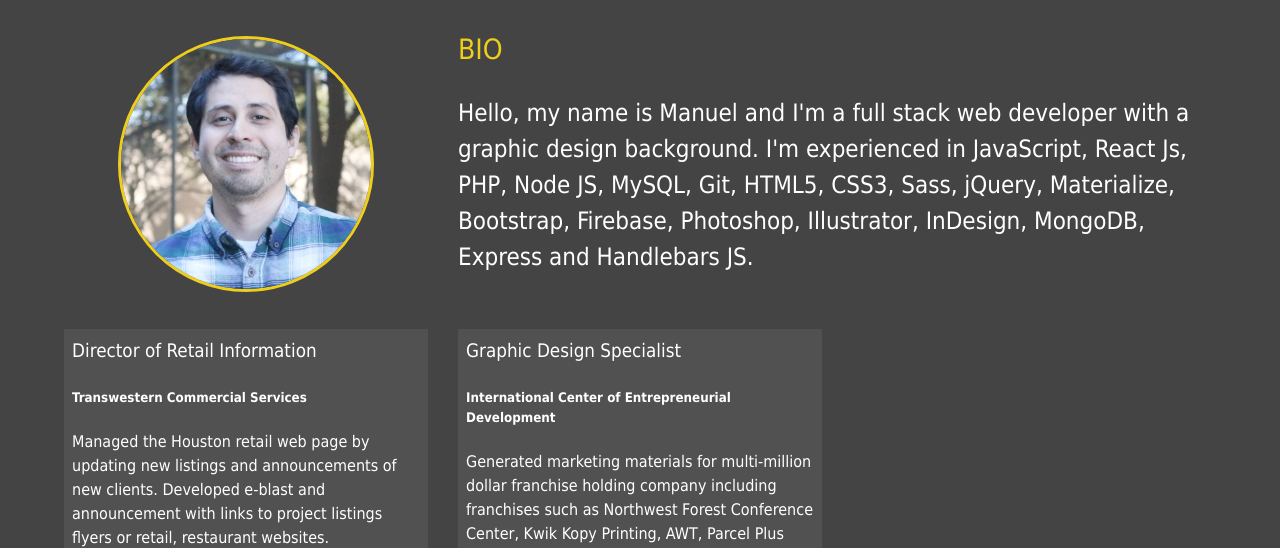
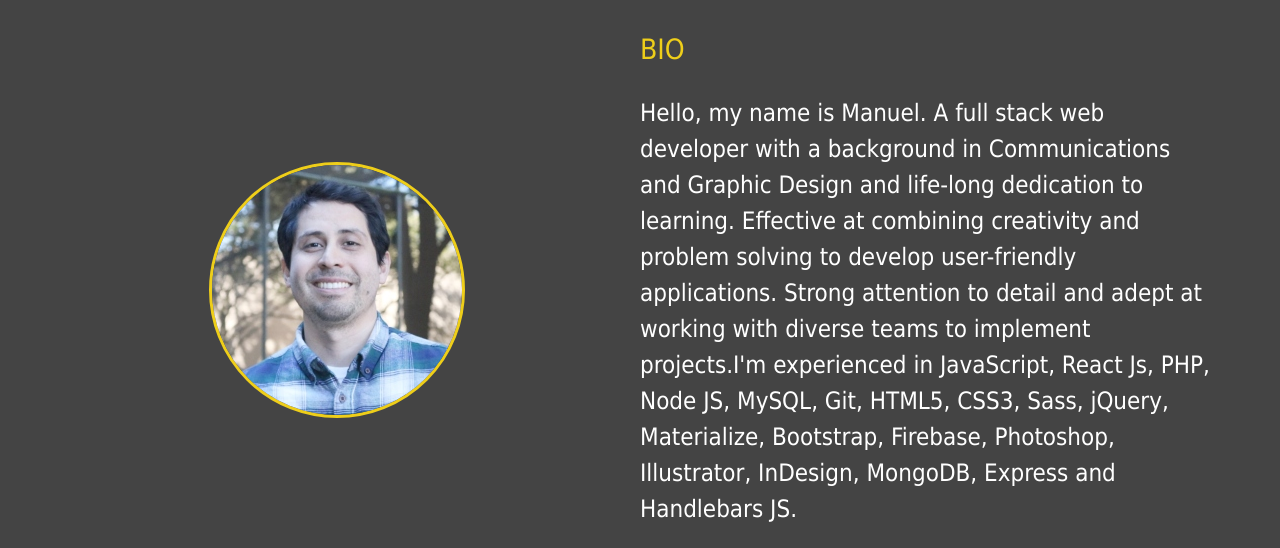
Before and after one commit to Manuel-Padilla/modern_portfolio, a website: page dist/about.html in a window 1280 px wide. Shown: the part 253-801 px from the top of the page. Drawn offline with Linux system fonts and the light colour scheme.

Commit message:
modified changes in html pages

```diff
--- a/dist/about.html
+++ b/dist/about.html
@@ -12,7 +12,7 @@
     />
 
     <link rel="stylesheet" href="css/main.css" />
-    <title>About Me</title>
+    <title>Manuel Padilla - About</title>
   </head>
 
   <body>
@@ -51,8 +51,7 @@
         <div class="bio">
           <h3 class="text-secondary">BIO</h3>
           <p>
-            Hello, my name is Manuel and I'm a full stack web developer with a
-            graphic design background. I'm experienced in JavaScript, React Js,
+            Hello, my name is Manuel. A full stack web developer with a background in Communications and Graphic Design and life-long dedication to learning. Effective at combining creativity and problem solving to develop user-friendly applications. Strong attention to detail and adept at working with diverse teams to implement projects.I'm experienced in JavaScript, React Js,
             PHP, Node JS, MySQL, Git, HTML5, CSS3, Sass, jQuery, Materialize,
             Bootstrap, Firebase, Photoshop, Illustrator, InDesign, MongoDB,
             Express and Handlebars JS.
--- a/dist/css/main.css
+++ b/dist/css/main.css
@@ -196,14 +196,14 @@ main#home {
 main#home h1 {
   margin-top: 20vh;
 }
-
+/* Originally repeat set to 3 */
 .about-info {
   display: grid;
   grid-gap: 30px;
   grid-template-areas:
     "bioimage bio bio"
     "job1 job2 job3";
-  grid-template-columns: repeat(3, 1fr);
+  grid-template-columns: repeat(2, 1fr);
 }
 .about-info .bio-image {
   grid-area: bioimage;
@@ -226,7 +226,7 @@ main#home h1 {
 }
 .about-info .job {
   background: #515151;
-  padding: 0.5rem;
+  padding: 0.8rem;
   border-bottom: #eece1a 5px solid;
 }
 
@@ -301,19 +301,19 @@ main#home h1 {
   height: 60px;
 }
 
-@media screen and (min-width: 1171px) {
+/* @media screen and (min-width: 1171px) {
   .projects {
     grid-template-columns: repeat(4, 1fr);
   }
-}
+} */
 
 @media screen and (min-width: 769px) and (max-width: 1170px) {
   .projects {
     grid-template-columns: repeat(3, 1fr);
   }
 }
-
-@media screen and (max-width: 768px) {
+/* Original screen size 768 */
+@media screen and (max-width: 900px) {
   main {
     align-items: center;
     text-align: center;
```
Also changed, not shown: dist/contact.html (+1 -1 lines), dist/index.html (+2 -2 lines), dist/work.html (+3 -2 lines).
